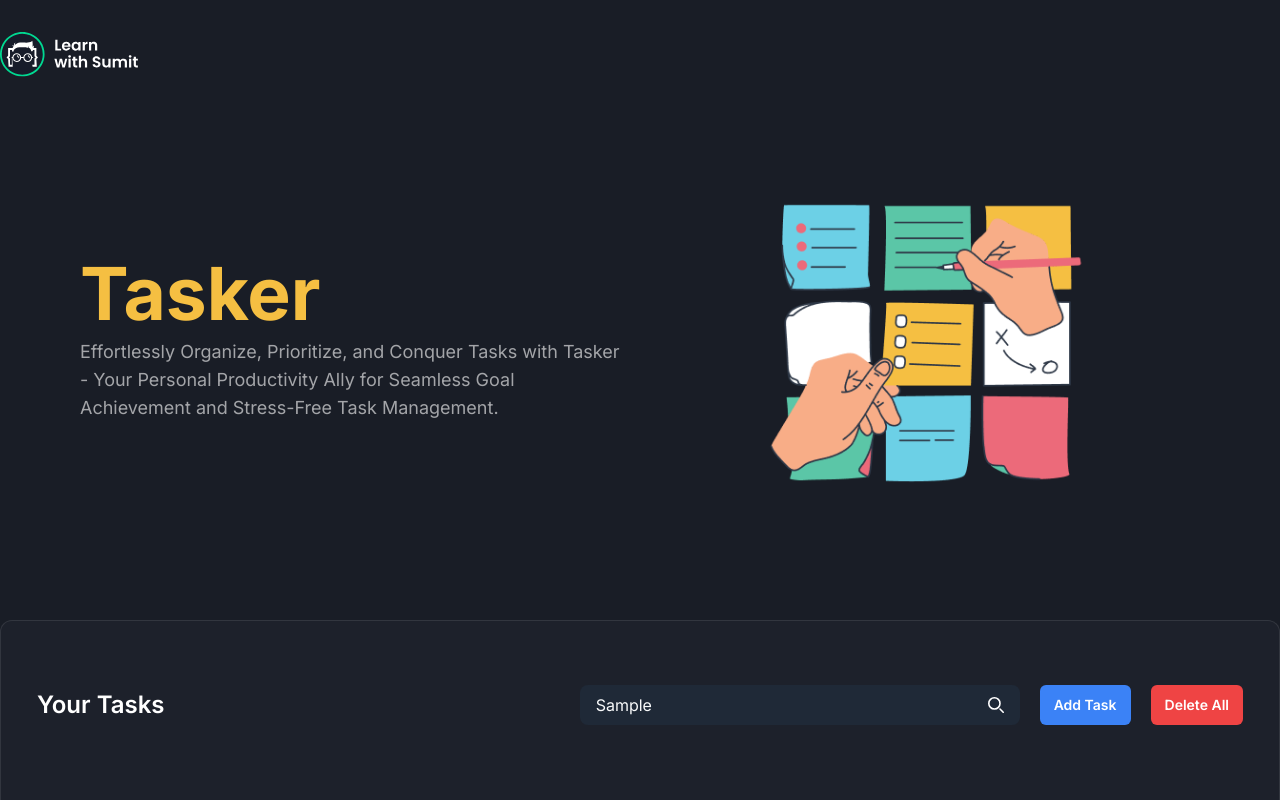
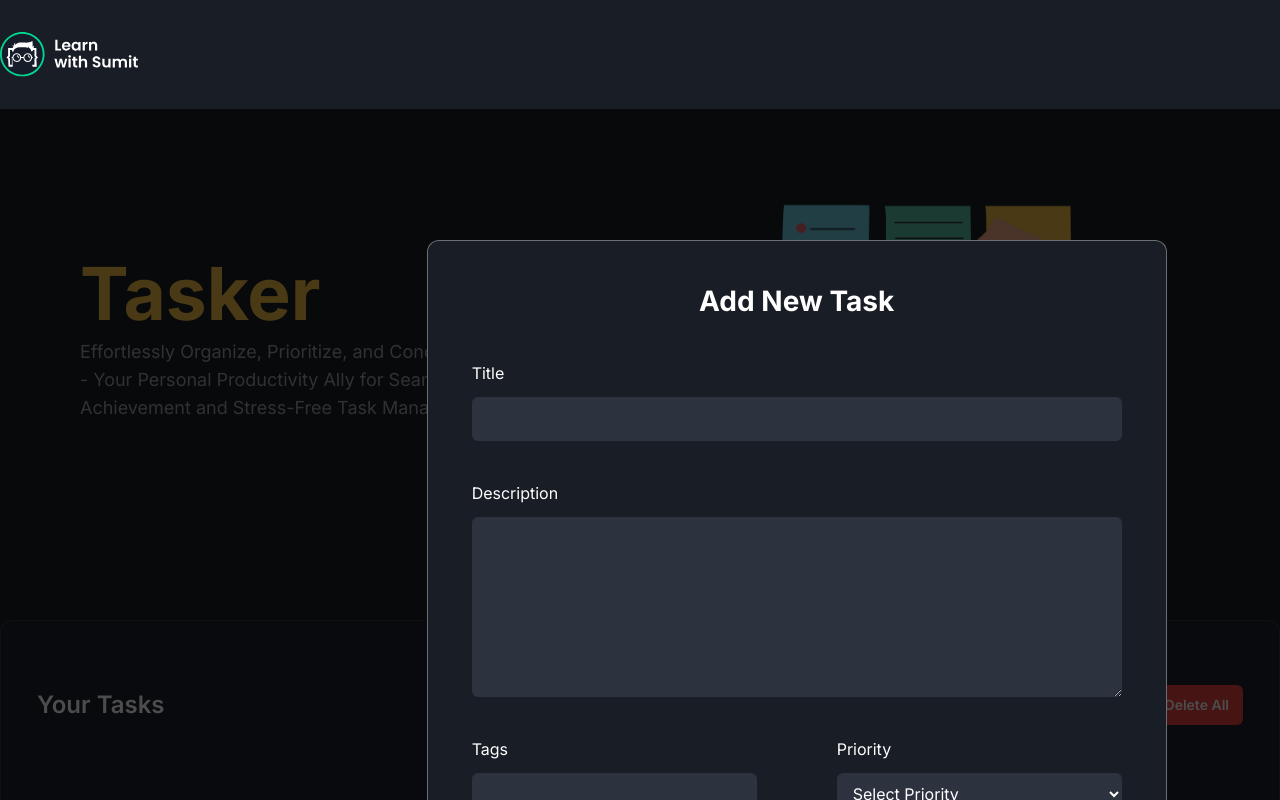
Before and after one commit to masumbillah99/react-tasker-app, a React (Vite) app: page / in a window 1280 px wide. Both pictures are taken after typing "Sample" into the empty fields and a click on the button "Add Task". Shown: the top 800 px of the page. Built offline with nearby package versions, Linux system fonts and the light colour scheme.

Commit message:
create context and implement modal with context

```diff
--- a/src/App.jsx
+++ b/src/App.jsx
@@ -1,11 +1,28 @@
+import { useState } from "react";
 import "./App.css";
+import { TaskContext } from "./context";
 import Footer from "./Footer";
 import HeroSection from "./HeroSection";
 import Navbar from "./Navbar";
 import TaskBoard from "./task/TaskBoard";
 
 function App() {
+  const defaultTask = {
+    id: crypto.randomUUID(),
+    title: "Integration API",
+    tags: ["Web", "Python", "API"],
+    priority: "High",
+    isFavorite: false,
+    description:
+      "Connect an existing API to a third-party database using secure methods and handle data exchange efficiently.",
+  };
+  const [tasks, setTasks] = useState([defaultTask]);
+  const [showAddModal, setShowAddModal] = useState(false);
+
   return (
+    <TaskContext.Provider
+      value={{ tasks, setTasks, showAddModal, setShowAddModal }}
+    >
       <div className="bg-[#191D26] font-[Inter] text-white">
         <Navbar />
         <div className="flex flex-col max-w-screen-2xl mx-auto">
@@ -14,6 +31,7 @@
         </div>
         <Footer />
       </div>
+    </TaskContext.Provider>
   );
 }
 
--- /dev/null
+++ b/src/context/index.js
@@ -0,0 +1,5 @@
+import { createContext } from "react";
+
+const TaskContext = createContext("");
+
+export { TaskContext };
--- /dev/null
+++ b/src/task/AddTaskModal.jsx
@@ -0,0 +1,84 @@
+import { useContext } from "react";
+import { TaskContext } from "../context";
+
+export default function AddTaskModal() {
+  const { showAddModal, setShowAddModal } = useContext(TaskContext);
+
+  const handleClose = () => {
+    setShowAddModal(!showAddModal);
+  };
+
+  return (
+    <>
+      <div className="bg-black bg-opacity-70 h-full w-full z-10 absolute top-0 left-0"></div>
+      <form className="mx-auto my-10 w-full max-w-[740px] rounded-xl border border-[#FEFBFB]/[36%] bg-[#191D26] p-9 max-md:px-4 lg:my-20 lg:p-11 z-10 absolute top-40 left-1/3">
+        <h2 className="mb-9 text-center text-2xl font-bold text-white lg:mb-11 lg:text-[28px]">
+          Add New Task
+        </h2>
+
+        <div className="space-y-9 text-white lg:space-y-10">
+          <div className="space-y-2 lg:space-y-3">
+            <label htmlFor="title">Title</label>
+            <input
+              className="block w-full rounded-md bg-[#2D323F] px-3 py-2.5"
+              type="text"
+              name="title"
+              id="title"
+              required
+            />
+          </div>
+          <div className="space-y-2 lg:space-y-3">
+            <label htmlFor="description">Description</label>
+            <textarea
+              className="block min-h-[120px] w-full rounded-md bg-[#2D323F] px-3 py-2.5 lg:min-h-[180px]"
+              type="text"
+              name="description"
+              id="description"
+              required
+            ></textarea>
+          </div>
+          <div className="grid-cols-2 gap-x-4 max-md:space-y-9 md:grid lg:gap-x-10 xl:gap-x-20">
+            <div className="space-y-2 lg:space-y-3">
+              <label htmlFor="tags">Tags</label>
+              <input
+                className="block w-full rounded-md bg-[#2D323F] px-3 py-2.5"
+                type="text"
+                name="tags"
+                id="tags"
+                required
+              />
+            </div>
+            <div className="space-y-2 lg:space-y-3">
+              <label htmlFor="priority">Priority</label>
+              <select
+                className="block w-full cursor-pointer rounded-md bg-[#2D323F] px-3 py-2.5"
+                name="priority"
+                id="priority"
+                required
+              >
+                <option value="">Select Priority</option>
+                <option value="low">Low</option>
+                <option value="medium">Medium</option>
+                <option value="high">High</option>
+              </select>
+            </div>
+          </div>
+        </div>
+        <div className="mt-16 flex flex-row-reverse justify-between lg:mt-20">
+          <button
+            type="submit"
+            className="rounded bg-blue-600 px-4 py-2 text-white transition-all hover:opacity-80"
+          >
+            Create new Task
+          </button>
+          <button
+            className="rounded bg-red-600 px-4 py-2 text-white transition-all hover:opacity-80"
+            onClick={handleClose}
+          >
+            Close
+          </button>
+        </div>
+      </form>
+    </>
+  );
+}
--- a/src/task/TaskAction.jsx
+++ b/src/task/TaskAction.jsx
@@ -1,7 +1,10 @@
-export default function TaskAction() {
+export default function TaskAction({ onAddClick }) {
   return (
     <>
-      <button className="rounded-md bg-blue-500 px-3.5 py-2.5 text-sm font-semibold">
+      <button
+        className="rounded-md bg-blue-500 px-3.5 py-2.5 text-sm font-semibold"
+        onClick={onAddClick}
+      >
         Add Task
       </button>
       <button className="rounded-md bg-red-500 px-3.5 py-2.5 text-sm font-semibold">
--- a/src/task/TaskBoard.jsx
+++ b/src/task/TaskBoard.jsx
@@ -1,29 +1,25 @@
+import { useContext } from "react";
 import { useState } from "react";
+import { TaskContext } from "../context";
+import AddTaskModal from "./AddTaskModal";
 import SearchTask from "./SearchTask";
 import TaskAction from "./TaskAction";
 import TaskList from "./TaskList";
 
 export default function TaskBoard() {
-  const defaultTask = {
-    id: crypto.randomUUID(),
-    title: "Integration API",
-    tags: ["Web", "Python", "API"],
-    priority: "High",
-    isFavorite: false,
-    description:
-      " Connect an existing API to a third-party database using secure methods and handle data exchange efficiently.",
-  };
-  const [tasks, setTasks] = useState([defaultTask]);
+  const { tasks, showAddModal, setShowAddModal } = useContext(TaskContext);
 
   return (
     <section className="mb-20" id="tasks">
+      {showAddModal && <AddTaskModal />}
+
       <div className="container">
         <div className="rounded-xl border border-[rgba(206,206,206,0.12)] bg-[#1D212B] px-6 py-8 md:px-9 md:py-16">
           <div className="mb-14 items-center justify-between sm:flex">
             <h2 className="text-2xl font-semibold max-sm:mb-4">Your Tasks</h2>
             <div className="flex items-center space-x-5">
               <SearchTask />
-              <TaskAction />
+              <TaskAction onAddClick={() => setShowAddModal(true)} />
             </div>
           </div>
 
```
Lines whose indentation alone changed are shown as unchanged.
